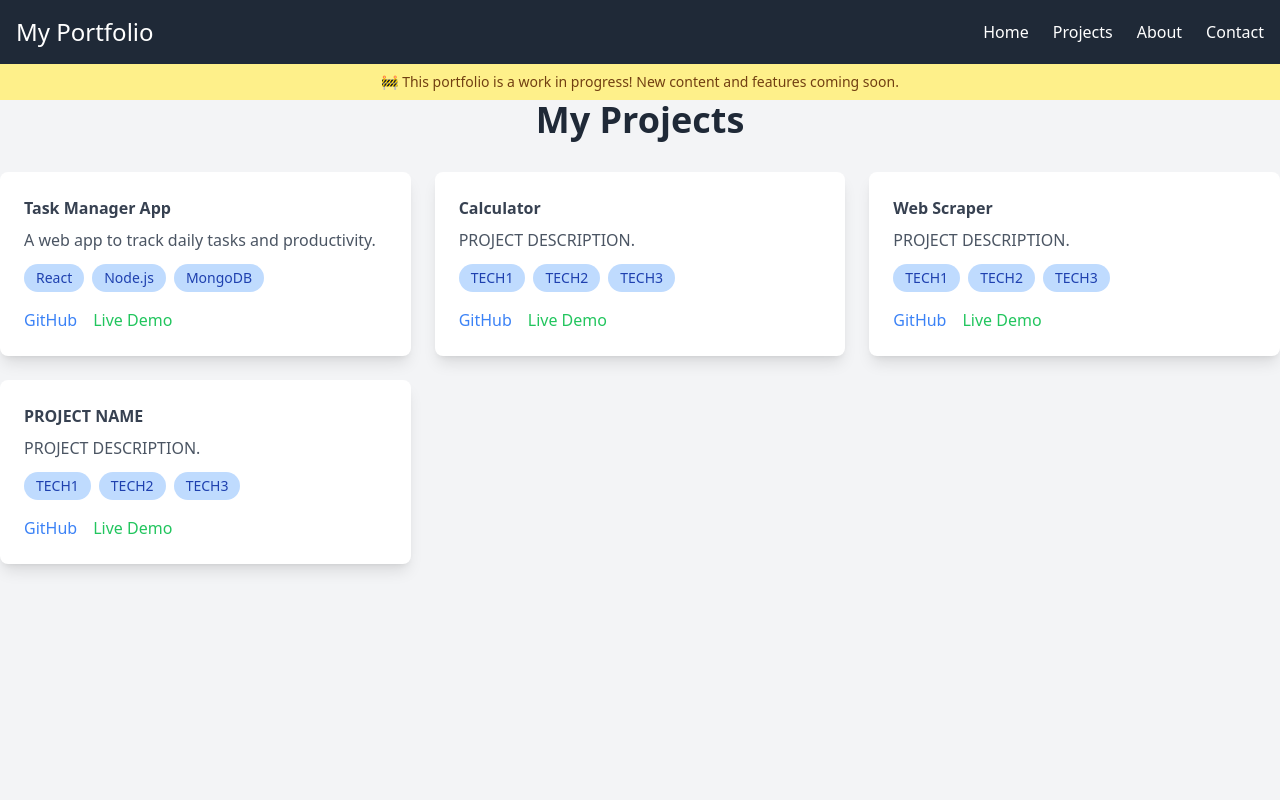
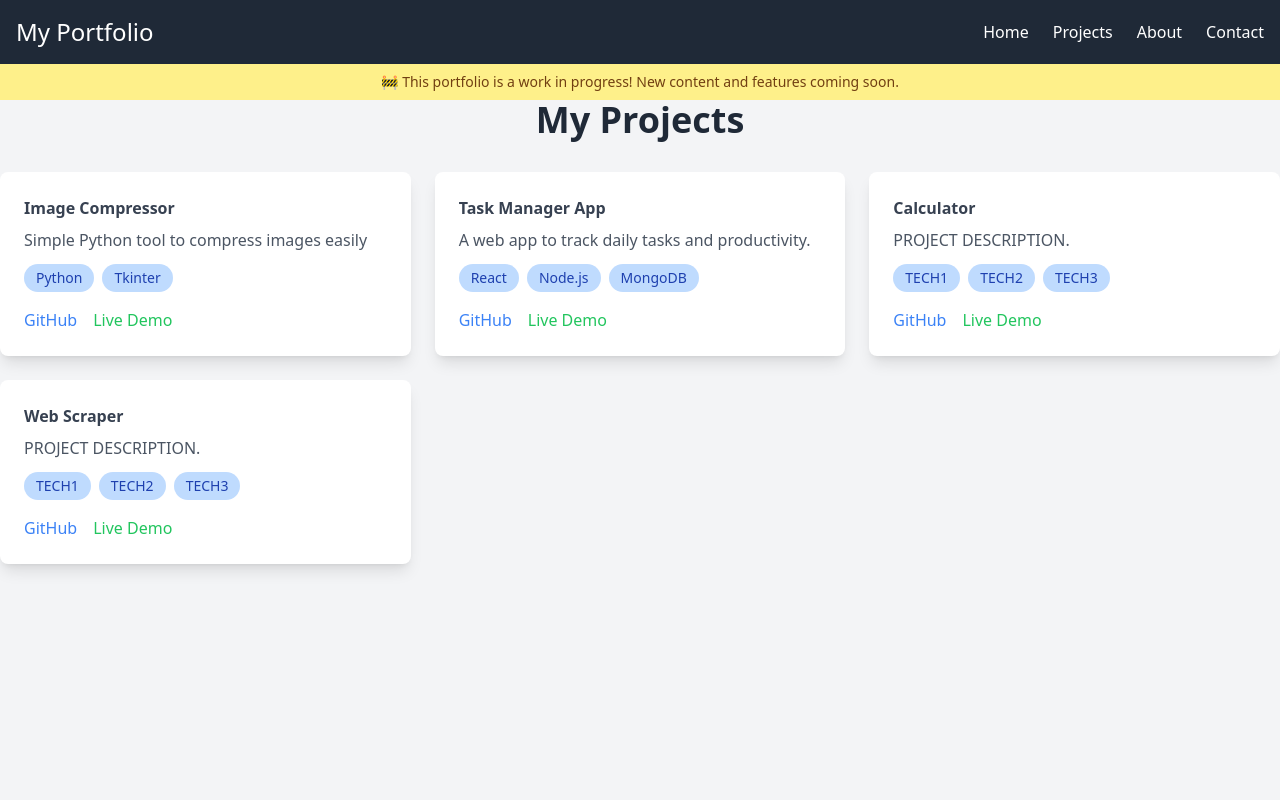
Before and after one commit to JulioGaekel/my-portfolio, a React (Vite) app: page /projects in a window 1280 px wide. Shown: the top 800 px of the page. Built offline with nearby package versions, Linux system fonts and the light colour scheme.

Commit message:
Add new image compressor project

```diff
--- a/src/projectsData.js
+++ b/src/projectsData.js
@@ -1,6 +1,14 @@
 const projects = [
     {
         id: 1,
+        title: "Image Compressor",
+        description: "Simple Python tool to compress images easily",
+        techStack: ["Python", "Tkinter"],
+        github: "https://github.com/JulioGaekel/image-compressor",
+        live: "PLACEHOLDER.COM",
+    },
+    {
+        id: 2,
         title: "Task Manager App",
         description: "A web app to track daily tasks and productivity.",
         techStack: ["React", "Node.js", "MongoDB"],
@@ -8,7 +16,7 @@ const projects = [
         live: "PLACEHOLDER.COM",
     },
     {
-        id: 2,
+        id: 3,
         title: "Calculator",
         description: "PROJECT DESCRIPTION.",
         techStack: ["TECH1", "TECH2", "TECH3"],
@@ -16,16 +24,8 @@ const projects = [
         live: "PLACEHOLDER.COM",
     },
     {
-        id: 3,
+        id: 4,
         title: "Web Scraper",
-        description: "PROJECT DESCRIPTION.",
-        techStack: ["TECH1", "TECH2", "TECH3"],
-        github: "https://github.com/juliogaekel/PROJECT-NAME",
-        live: "PLACEHOLDER.COM",
-    },
-    {
-        id: 4,
-        title: "PROJECT NAME",
         description: "PROJECT DESCRIPTION.",
         techStack: ["TECH1", "TECH2", "TECH3"],
         github: "https://github.com/juliogaekel/PROJECT-NAME",
```
